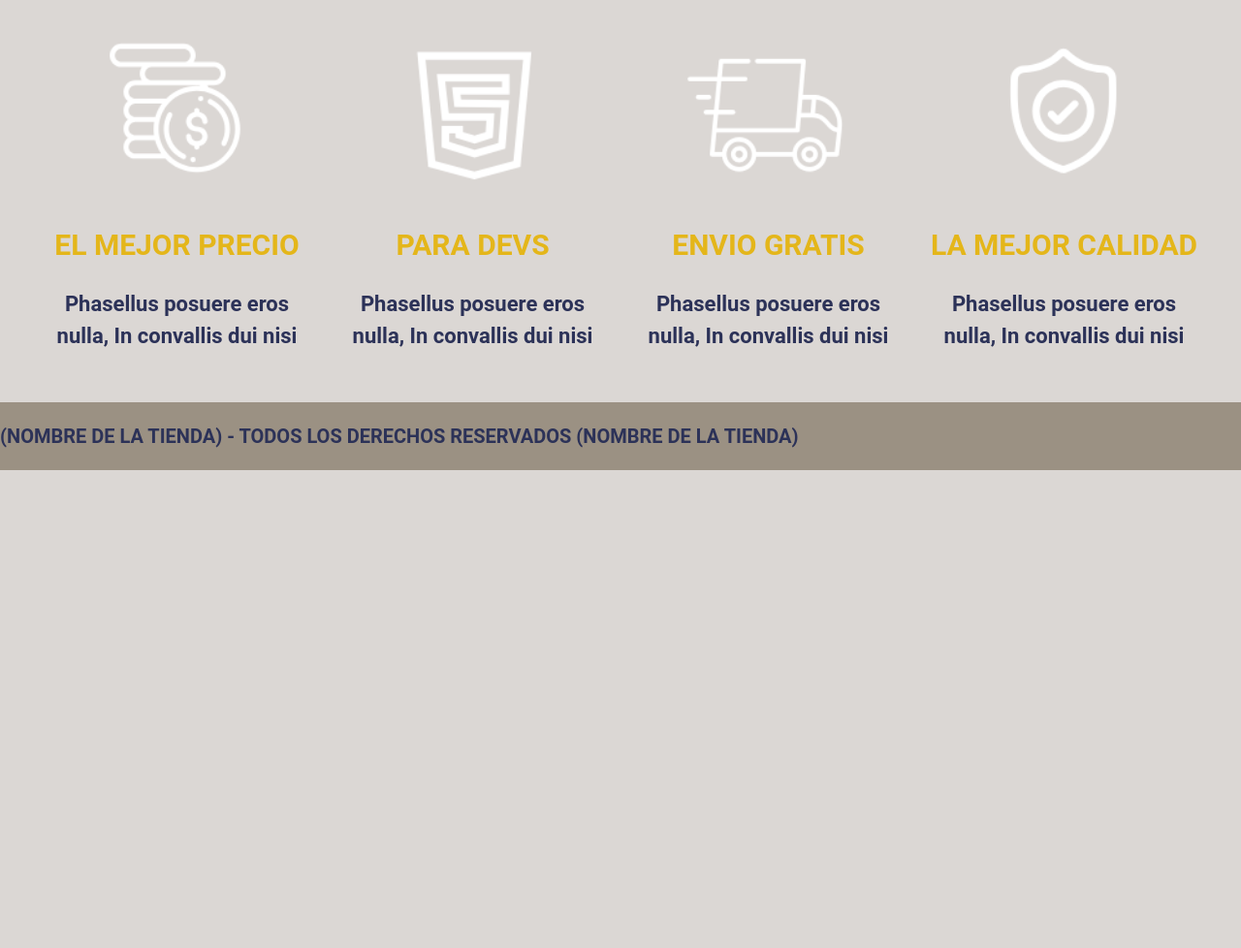
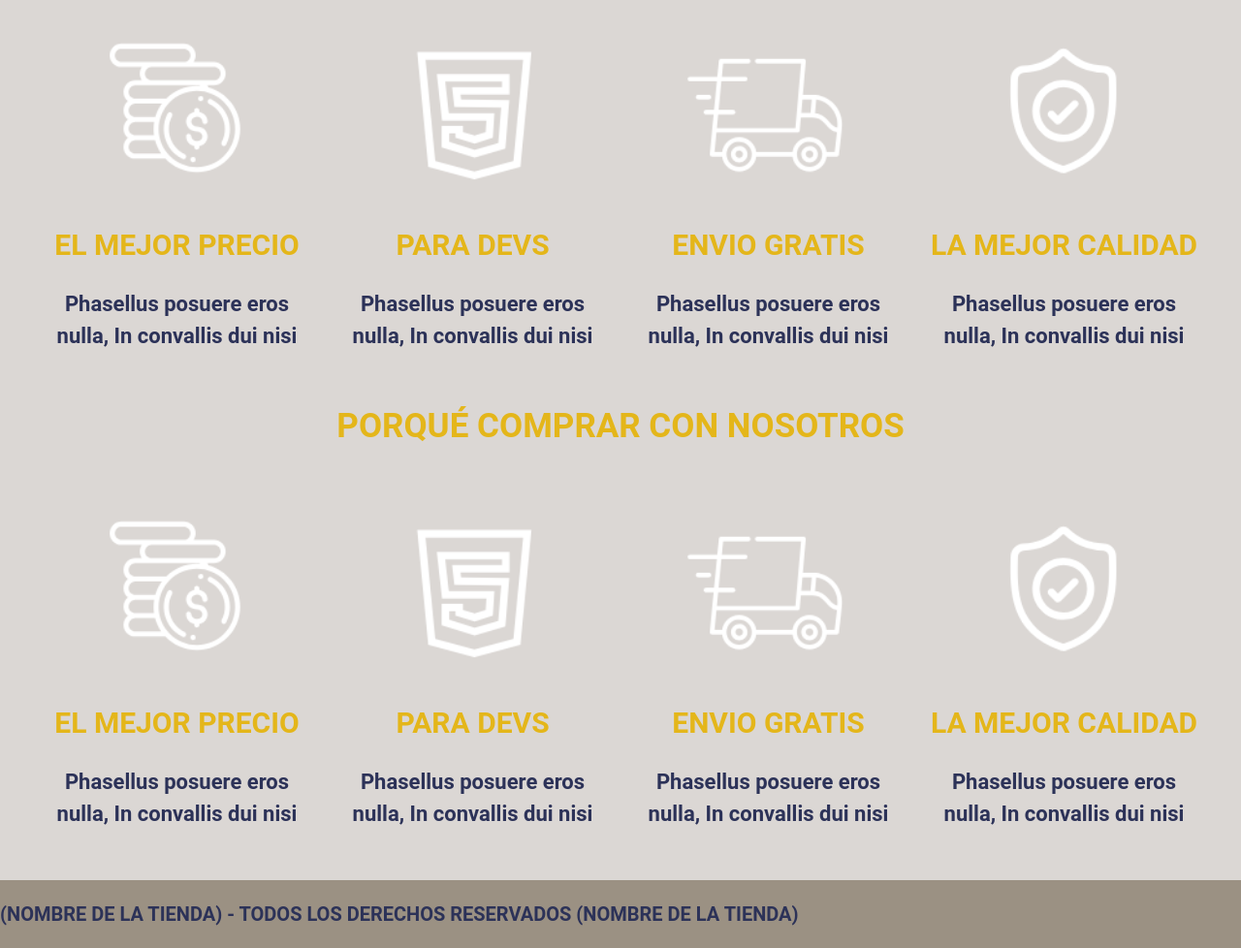
Before and after one commit to xtoburgos/plantilla-de-tienda, a plain HTML site: page nosotros.html in a window 1280 px wide. Shown: the part 900-1878 px from the top of the page at 97% size. Before the commit the page ends 1385 px from the top, so only its background shows below. Drawn offline with Linux system fonts and the light colour scheme; a web font is replaced by a local one.

Commit message:
Update nosotros.html

```diff
--- a/nosotros.html
+++ b/nosotros.html
@@ -63,6 +63,7 @@
                 <p>Phasellus posuere eros nulla,
                     In convallis dui nisi</p>
             </div><!--bloque-->
+
             <div class="bloque">
                 <img class="bloque__imagen" src="img/icono_4.png" alt="Imagen">
                 <h3 class="bloque__titulo">La mejor calidad</h3>
@@ -72,6 +73,37 @@
         </div><!--bloques-->
     </section>
 
+    <section class="contenedor motivo">
+        <h2 class="motivo__titulo">Porqué comprar con nosotros</h2>
+
+        <div class="bloques">
+            <div class="bloque">
+                <img class="bloque__imagen" src="img/icono_1.png" alt="Imagen">
+                <h3 class="bloque__titulo">El mejor precio</h3>
+                <p>Phasellus posuere eros nulla,
+                    In convallis dui nisi</p>
+            </div><!--bloque-->
+            <div class="bloque">
+                <img class="bloque__imagen" src="img/icono_2.png" alt="Imagen">
+                <h3 class="bloque__titulo">Para devs</h3>
+                <p>Phasellus posuere eros nulla,
+                    In convallis dui nisi</p>
+            </div><!--bloque-->
+            <div class="bloque">
+                <img class="bloque__imagen" src="img/icono_3.png" alt="Imagen">
+                <h3 class="bloque__titulo">Envio gratis</h3>
+                <p>Phasellus posuere eros nulla,
+                    In convallis dui nisi</p>
+            </div><!--bloque-->
+
+            <div class="bloque">
+                <img class="bloque__imagen" src="img/icono_4.png" alt="Imagen">
+                <h3 class="bloque__titulo">La mejor calidad</h3>
+                <p>Phasellus posuere eros nulla,
+                    In convallis dui nisi</p>
+            </div><!--bloque-->
+        </div><!--bloques-->
+    </section>
     <footer class="footer">
         <p class="footer__text">(nombre de la tienda) - Todos los derechos reservados (nombre de la tienda)</p>
     </footer>
```
